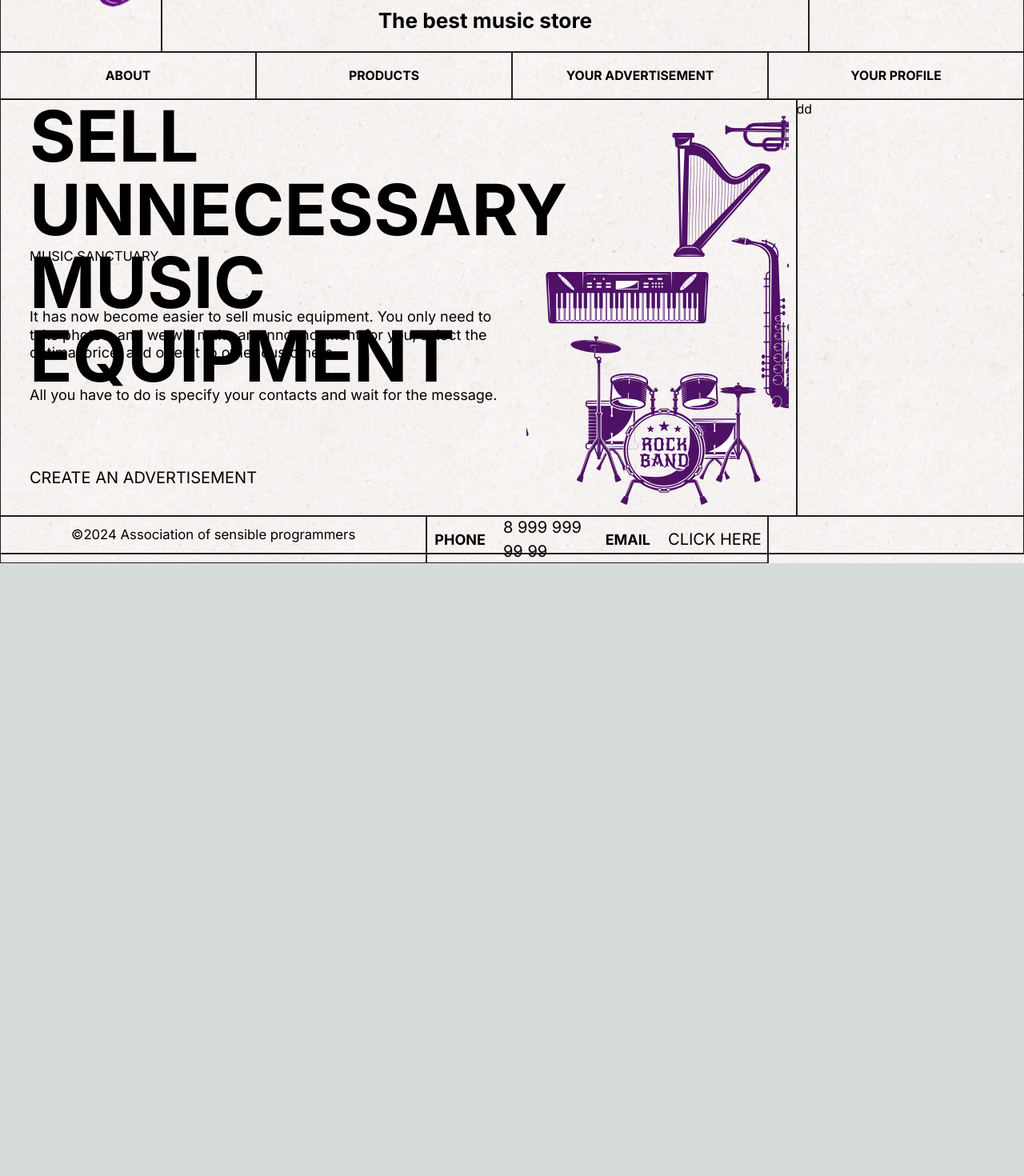
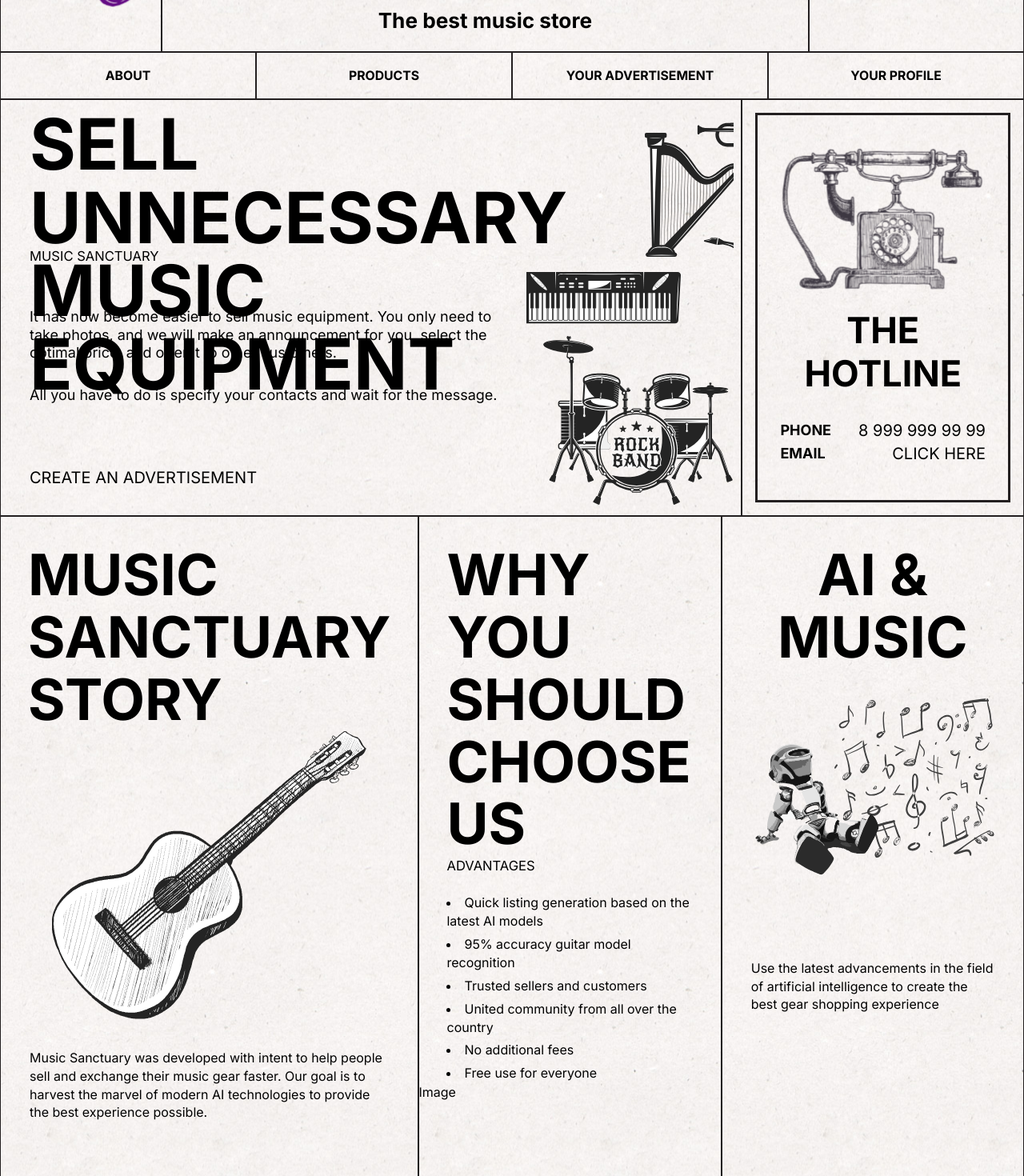
Before and after one commit to jenkinsyoung/web_music_sanctuary, a Next.js app: page / in a window 1280 px wide. Shown: the part 160-1630 px from the top of the page at 80% size. Before the commit the page ends 864 px from the top, so only its background shows below. Built offline with nearby package versions, Linux system fonts and the light colour scheme.

Commit message:
new file:   public/phone.svg 	modified:   src/app/HopePage.module.scss 	modified:   src/app/page.tsx 	modified:   src/components/Footer.module.scss 	modified:   src/components/Header.module.scss

```diff
--- a/src/app/HopePage.module.scss
+++ b/src/app/HopePage.module.scss
@@ -4,6 +4,7 @@
     box-shadow: inset 0px 0px 0px 1px rgb(35, 31, 32),0px 0px 0px 1px rgb(35, 31, 32);
     background: rgba(255, 255, 255, 0);
     height: max-content;
+    user-select: none;
     >.first_line{
         width:100%;
         height: 521px;
@@ -16,6 +17,9 @@
             display: grid;
             grid-template-columns: 1.8fr 0.8fr 1fr;
             grid-template-rows: 182.86px 27.43px 215px auto;
+            &:hover .image .img{
+                filter: grayscale(0);
+            }
             >.image{
                 grid-column: 2/4;
                 grid-row: 1/5;
@@ -27,6 +31,8 @@
                     background-size: fill;
                     background-position: center;
                     background-repeat: no-repeat;
+                    filter: grayscale(1);
+                    transition: 0.7s;
                 }
             }
             >h1{
@@ -39,6 +45,7 @@
                 text-transform: uppercase;
                 height: 182.86px;
                 margin-left: 37px;
+                padding-top: 10px;
             }
             >h4{
                 font-size: 16.58px;
@@ -74,6 +81,186 @@
                 }
             }
         }
+
+        >.hotline{
+            width:100%;
+            height: 100%;
+            box-shadow: inset 0px 0px 0px 1px rgb(35, 31, 32),0px 0px 0px 1px rgb(35, 31, 32);
+            background: rgba(255, 255, 255, 0);
+
+            >.hotline_card{
+                margin: 18px;
+                width:calc(100% - 36px);
+                height:calc(100% - 36px);
+                box-shadow: inset 0px 0px 0px 2px rgb(35, 31, 32),0px 0px 0px 1px rgb(35, 31, 32);
+                background: rgba(255, 255, 255, 0);
+                &:hover .image img{
+                    filter: grayscale(0);
+                }
+                >.image{
+                    align-items: center;
+                    padding: 20px 29px;
+                    padding-top:40px;
+
+                    > img {
+                        filter: grayscale(0.9);
+                        transition: 0.7s;
+                       }
+                }
+                >h2{
+                    padding: 0px 60px;
+                    font-size: 45px;
+                    font-weight: 700;
+                    line-height: 53.71px;
+                    text-align: center;
+                    text-transform: uppercase;
+                }
+                >.contacts{
+                    width: 100%;
+                    padding: 30px;
+                    display: grid;
+                    grid-template-columns: 2.8fr 5fr;
+
+                    >h3{
+                        font-size: 18px;
+                        font-weight: 700;
+                        line-height: 27.43px;
+                        text-transform: uppercase;
+                    }
+                    >p, button{
+                        font-size: 20px;
+                        font-weight: 400;
+                        line-height: 29.39px;
+                        text-align: right;
+                        text-transform: uppercase;
+                    }
+                    >p{
+                        user-select: all;
+                    }
+                    >button:hover{
+                        color: rgba(99, 11, 131, 1.00);
+                    }
+                }
+            }
+        }
     }
+    >.second_line{
+        width:100%;
+        height: 1017.39px;
+        display: grid;
+        grid-template-columns: repeat(3, 1fr);
+        grid-template-rows: 903.11px 114.28px;
+        >.story_add{
+            width: 100%;
+            height: 903.11px;
+            box-shadow: inset 0px 0px 0px 1px rgb(35, 31, 32),0px 0px 0px 1px rgb(35, 31, 32);
+            background: rgba(255, 255, 255, 0);
+            &:hover img{
+                filter: grayscale(0);
+            }
+            >h1{
+                padding: 35px;
+                font-size: 71.17px;
+                font-weight: 700;
+                line-height: 77.71px;
+                text-align: left;
+                text-transform: uppercase;
+                padding-bottom: 0;
+            }
+            >img{
+                filter:grayscale(1);
+                transition: 0.7s;
+                padding: 0 65px;
+                width: 100%;
+            }
+            >p{
+                height: 180px;
+                align-items: center;
+                font-size: 16px;
+                font-weight: 400;
+                line-height: 22.86px;
+                padding: 37px;
+            }
+        }
+        >.advantages_add{
+            grid-column: 2/3;
+            grid-row: 1/3;
+            height: 100%;
+            width: 100%;
+            box-shadow: inset 0px 0px 0px 1px rgb(35, 31, 32),0px 0px 0px 1px rgb(35, 31, 32);
+            background: rgba(255, 255, 255, 0);
 
+            >h1{
+                padding: 35px;
+                font-size: 71.17px;
+                font-weight: 700;
+                line-height: 77.71px;
+                text-align: left;
+                text-transform: uppercase;
+                padding-bottom: 0;
+            }
+            >h4{
+                font-size: 16.58px;
+                font-weight: 400;
+                line-height: 27.43px;
+                text-transform: uppercase;
+                padding-left: 35px;
+                padding-bottom: 15px;
+            }
+            >li{
+                font-size: 16px;
+                font-weight: 400;
+                line-height: 22.86px;
+                padding: 6px 32px 0px 35px;
+            }
+        }
+
+        >.ai_add{
+            width: 100%;
+            height: 903.11px;
+            box-shadow: inset 0px 0px 0px 1px rgb(35, 31, 32),0px 0px 0px 1px rgb(35, 31, 32);
+            background: rgba(255, 255, 255, 0);
+            &:hover img{
+                filter: grayscale(0);
+            }
+            >h1{
+                padding: 35px;
+                font-size: 71.17px;
+                font-weight: 700;
+                line-height: 77.71px;
+                text-align: center;
+                text-transform: uppercase;
+                padding-bottom: 0;
+            }
+            >img{
+                filter:grayscale(1);
+                transition: 0.7s;
+                padding: 37px;
+                width: 100%;
+            }
+            >p{
+                height: 180px;
+                align-items: center;
+                font-size: 16px;
+                font-weight: 400;
+                line-height: 22.86px;
+                padding: 37px;
+            }
+        }
+        >h1{
+            grid-column: 3/4;
+            width: 100%;
+            height: 100%;
+            padding: 28px 45px;
+            padding-bottom: 9px;
+            font-size: 45px;
+            font-weight: 700;
+            text-align: center;
+            text-transform: uppercase;
+            transition: 0.8s;
+            &:hover{
+                color: rgba(99, 11, 131, 1.00);
+            }
+       }
+    }
 }
--- a/src/app/page.tsx
+++ b/src/app/page.tsx
@@ -1,4 +1,6 @@
+"use client"
 import styles from './HopePage.module.scss';
+import Image from 'next/image';
 
 const HomePage = () => {
   return (
@@ -15,9 +17,62 @@ const HomePage = () => {
           <div className={styles.image}><div className={styles.img} style={{backgroundImage: 'url(/music_equipment.svg)'}}/></div>
         </div>
         <div className={styles.hotline}>
-          dd
+          <div className={styles.hotline_card}>
+            <div className={styles.image}>
+              <Image
+              src='/phone.svg'
+              alt=''
+              width={266.97}
+              height={189.83}/>
+            </div>
+            <h2>The Hotline</h2>
+            <div className={styles.contacts}>
+              <h3>phone</h3>
+              <p>8 999 999 99 99</p>
+              <h3>email</h3>
+              <button>Click here</button>
+            </div>
+          </div>
         </div>
       </div>
+
+      <div className={styles.second_line}>
+        <div className={styles.story_add}>
+          <h1>music sanctuary STORY</h1>
+          <Image priority
+          src='/guitar.svg'
+          alt=''
+          width={427.1}
+          height={390.88}/>
+          <p>Music Sanctuary was developed with intent to help people sell and exchange their music gear faster. Our goal is to harvest the marvel of modern AI technologies to provide the best experience possible.</p>
+        </div>
+        <div className={styles.advantages_add}>
+          <h1>Why you should choose us</h1>
+          <h4>Advantages</h4>
+          <li>Quick listing generation based on the latest AI models</li>
+          <li>95% accuracy guitar model recognition</li>
+          <li>Trusted sellers and customers</li>
+          <li>United community from all over the country</li>
+          <li>No additional fees</li>
+          <li>Free use for everyone</li>
+          Image
+        </div>
+        <div className={styles.ai_add}>
+        <h1>ai & music</h1>
+        <Image priority
+          src='/ai-music.svg'
+          alt=''
+          width={475.28}
+          height={393.71}/>
+        <p>Use the latest advancements in the field of artificial intelligence to create the best gear shopping experience</p>
+        </div>
+        <h1 onClick={() => {window.scrollTo({
+        top: 0,
+        left: 0,
+        behavior: 'smooth'
+      });}}>Music Sanctuary</h1>
+      </div>
+
     </div>
   );
 }
--- a/src/components/Footer.module.scss
+++ b/src/components/Footer.module.scss
@@ -15,6 +15,7 @@
         line-height: 18.29px;
         text-align: center;
         padding: 14px 0;
+        user-select: none;
     }
 
     >.contacts{
@@ -35,6 +36,7 @@
                 line-height: 27.43px;
                 text-align: left;
                 text-transform: uppercase;
+                user-select: none;
             }
             >a, p{
                 font-size: 20px;
--- a/src/components/Header.module.scss
+++ b/src/components/Header.module.scss
@@ -1,4 +1,5 @@
 .container{
+    user-select: none;
     position: relative;
     max-width: 1676.88px;
     height: 284.41px;
@@ -20,11 +21,16 @@
             background: rgba(255, 255, 255, 0);
             grid-column: 1/2;
             align-items: center;
+            &:hover .logo_img{
+                filter: grayscale(0);
+            }
             >.logo_img{
                 padding:0 10px;
                 margin:auto;
                 margin-top: 8px;
                 padding-bottom: 8px;
+                filter: grayscale(1);
+                transition: 0.7s;
             }
         }
 
```
Also changed, not shown: public/phone.svg (added).
